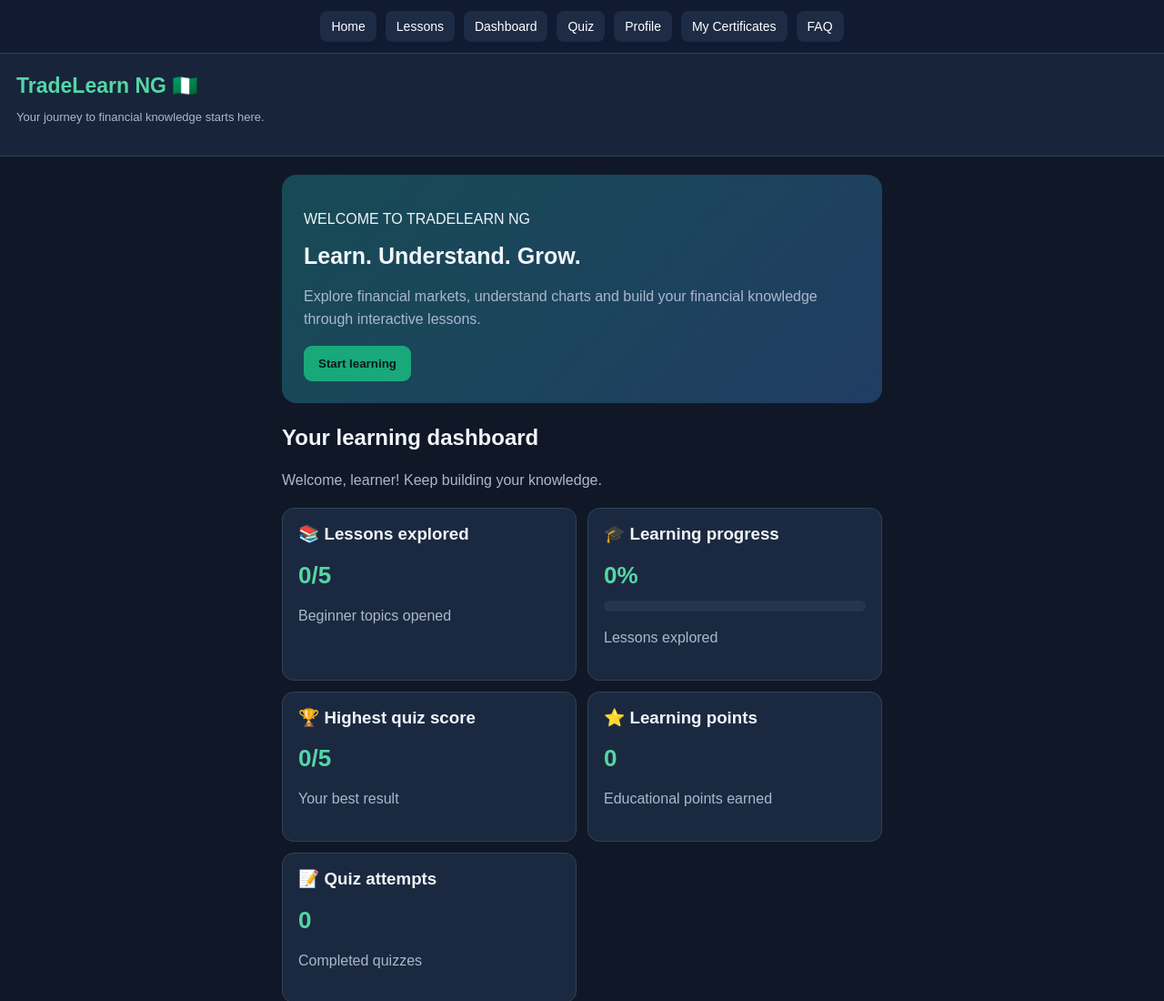
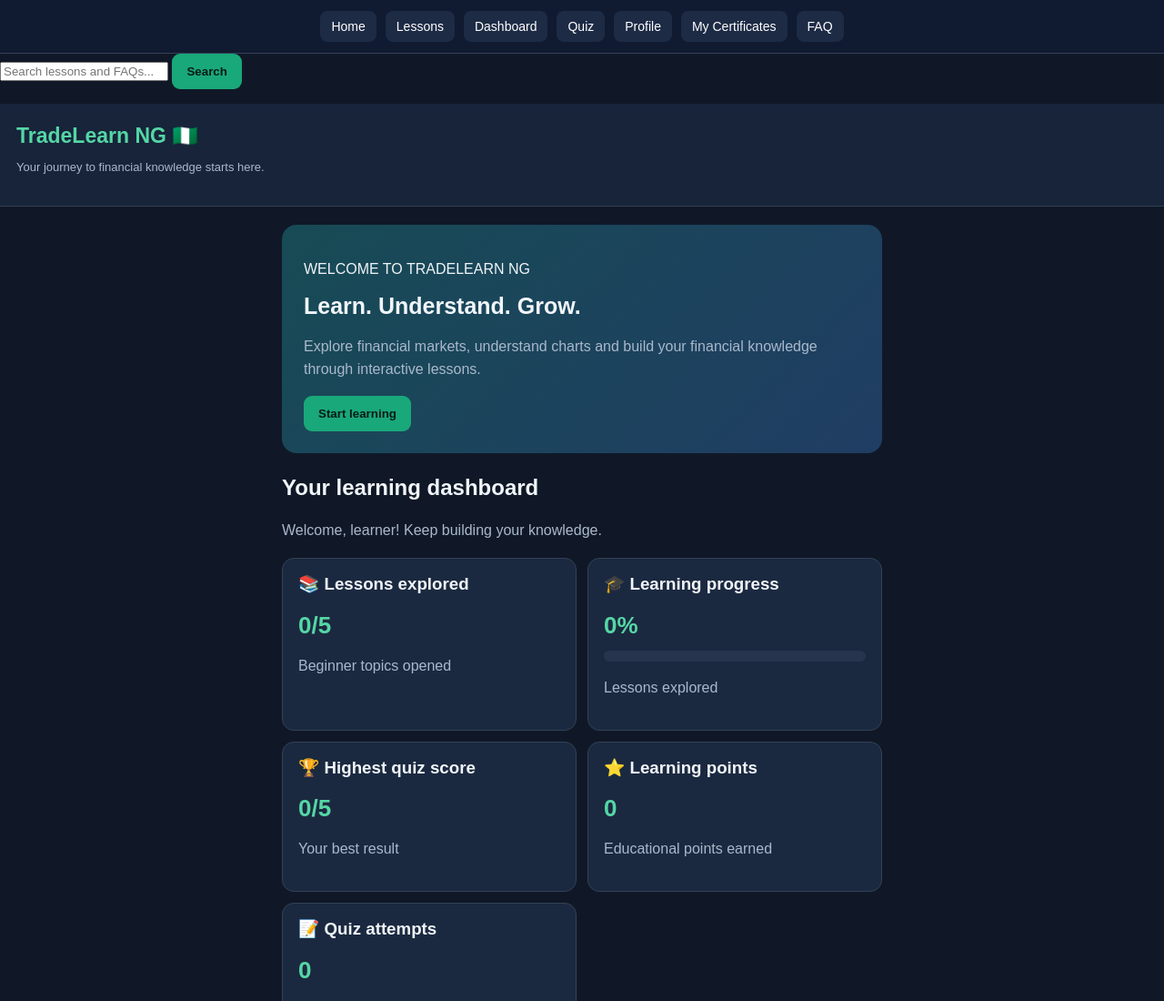
Before and after one commit to oluwafemisanusi01-netizen/tradelearn-ng, a plain HTML site: page index.html in a window 1280 px wide. Shown: the top 1100 px of the page at 91% size. Drawn offline with Linux system fonts and the light colour scheme.

Commit message:
Update index.html

```diff
--- a/index.html
+++ b/index.html
@@ -165,6 +165,17 @@ footer{text-align:center;padding:25px;color:#94a3b8;font-size:12px}
   <a href="#certificate">My Certificates</a>
   <a href="#faq">FAQ</a>
 </nav>
+
+<div class="search-container">
+  <input
+    type="text"
+    id="site-search"
+    placeholder="Search lessons and FAQs..."
+  >
+  <button onclick="searchTradeLearn()">Search</button>
+  <p id="search-message"></p>
+</div>
+
 <header>
   <div class="brand">TradeLearn NG 🇳🇬</div>
   <p>Your journey to financial knowledge starts here.</p>
```
